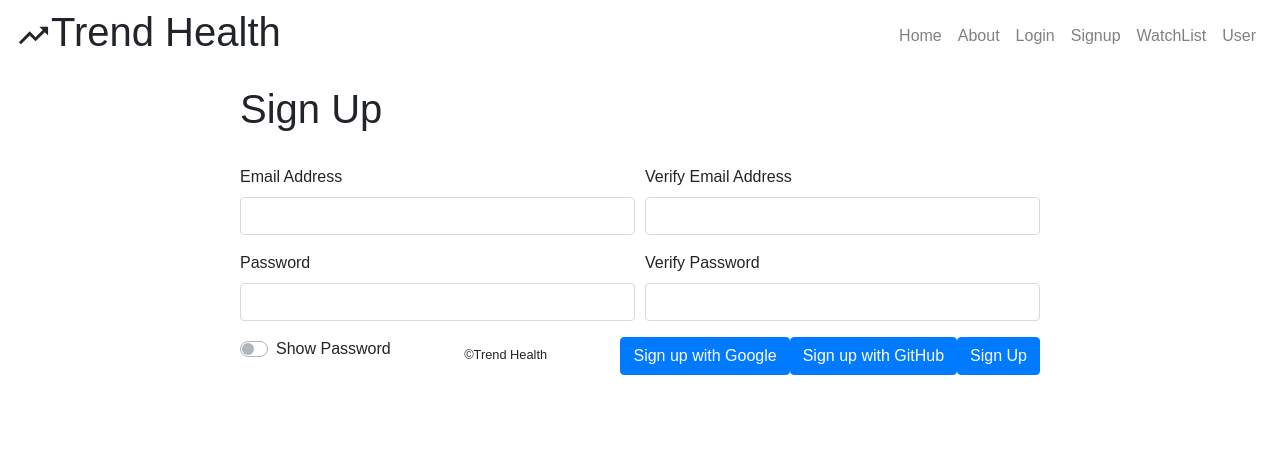
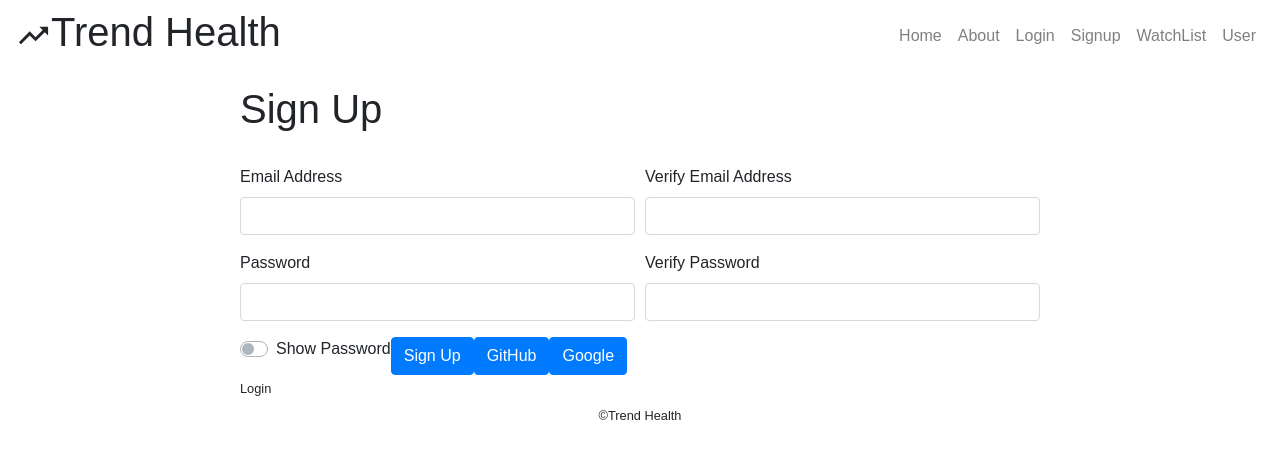
Before and after one commit to davidchanho/project3, a React (Create React App) app in the folder client/: page /Signup in a window 1280 px wide. Shown: the top 458 px of the page. Built offline with nearby package versions, Linux system fonts and the light colour scheme.

Commit message:
merge with branch david 2

```diff
--- a/client/src/components/Button/index.js
+++ b/client/src/components/Button/index.js
@@ -1,8 +1,6 @@
 import React from 'react'
 
 import Button from 'react-bootstrap/Button'
-
-import './styles.scss'
 
 const Btn = (color, icon, props) => (
   <Button variant={color} role='button' type='submit' {...props}>
--- a/client/src/components/Button/styles.scss
+++ b/client/src/components/Button/styles.scss
@@ -1,6 +1,3 @@
-.btn {
-  float: right;
-}
 
 .material-icons {
   position: relative;
--- a/client/src/components/Card/index.js
+++ b/client/src/components/Card/index.js
@@ -2,6 +2,7 @@
 
 import Card from 'react-bootstrap/Card'
 import tests from '../../model/testSector.json'
+import InfoIcon from '@material-ui/icons/Info';
 import { CircleBar } from 'components'
 
 import './styles.scss'
@@ -15,15 +16,13 @@
     return (
       <>
         {tests.map(test => (
-          <Card key={test.id} className='card'>
-            <Card.Title>
-              {test.Company}
-              <br />
-              ({test.Stock})
-            </Card.Title>
+          <Card key={test.id} className='card shadow-sm'>
+            <Card.Title>{test.Company}</Card.Title>
+            <Card.Text>{test.Stock}</Card.Text>
             <Card.Body>
               <CircleBar health={test.Health} />
             </Card.Body>
+            <InfoIcon />
           </Card>
         ))}
       </>
--- a/client/src/components/Card/styles.scss
+++ b/client/src/components/Card/styles.scss
@@ -2,4 +2,5 @@
   text-align: center;
   width: 100%;
   height: 100%;
+  padding: 10px;
 }
--- a/client/src/components/CircleBar/index.js
+++ b/client/src/components/CircleBar/index.js
@@ -5,7 +5,7 @@
 export const CircleBar = props => {
   return (
     <>
-      <div
+      <span
         data-preset='circle'
         className='ldBar label-center'
         data-value={props.health}
--- a/client/src/components/CircleBar/styles.scss
+++ b/client/src/components/CircleBar/styles.scss
@@ -1,5 +1,4 @@
 .ldBar {
-  width: 150%;
   margin: auto;
 }
 
--- a/client/src/components/Form/LoginForm/index.js
+++ b/client/src/components/Form/LoginForm/index.js
@@ -96,9 +96,10 @@
           id='remember-password'
           label='Remember Password'
         />
-        <Btns.Login />
-        <Button>Sign up with GitHub</Button>
-        <Button>Sign up with Google</Button>
+        <Button>Login</Button>
+        <Button>GitHub</Button>
+        <Button>Google</Button>
+        <Form.Text><a>Sign Up</a></Form.Text>
       </Form>
     )
   }
--- a/client/src/components/Form/SignupForm/index.js
+++ b/client/src/components/Form/SignupForm/index.js
@@ -21,7 +21,7 @@
     borderLeft: 0,
     backgroundColor: 'white'
   },
-  switch:{
+  switch: {
     float: 'left'
   }
 }
@@ -103,10 +103,16 @@
             </InputGroup>
           </Form.Group>
         </Form.Row>
-        <Form.Check style={styles.switch} type='switch' id='show-password' label='Show Password' />
-        <Btns.Signup />
-        <Button>Sign up with GitHub</Button>
-        <Button>Sign up with Google</Button>
+        <Form.Check
+          style={styles.switch}
+          type='switch'
+          id='show-password'
+          label='Show Password'
+        />
+        <Button>Sign Up</Button>
+        <Button>GitHub</Button>
+        <Button>Google</Button>
+        <Form.Text>Login</Form.Text>
       </Form>
     )
   }
```
Also changed, not shown: client/src/components/Form/Input/index.js (deleted, +0 -74 lines), client/src/components/_common/modal/index.js (added, +48 -0 lines).
